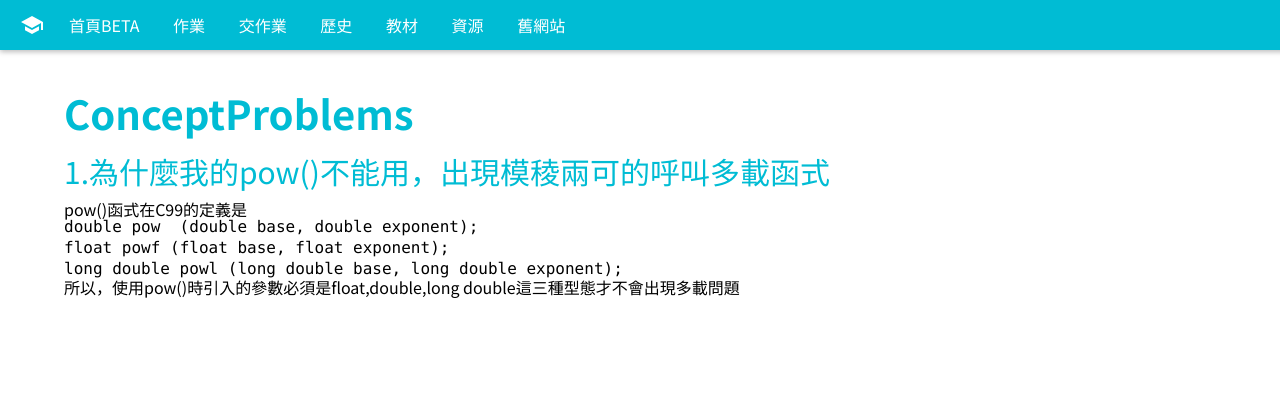
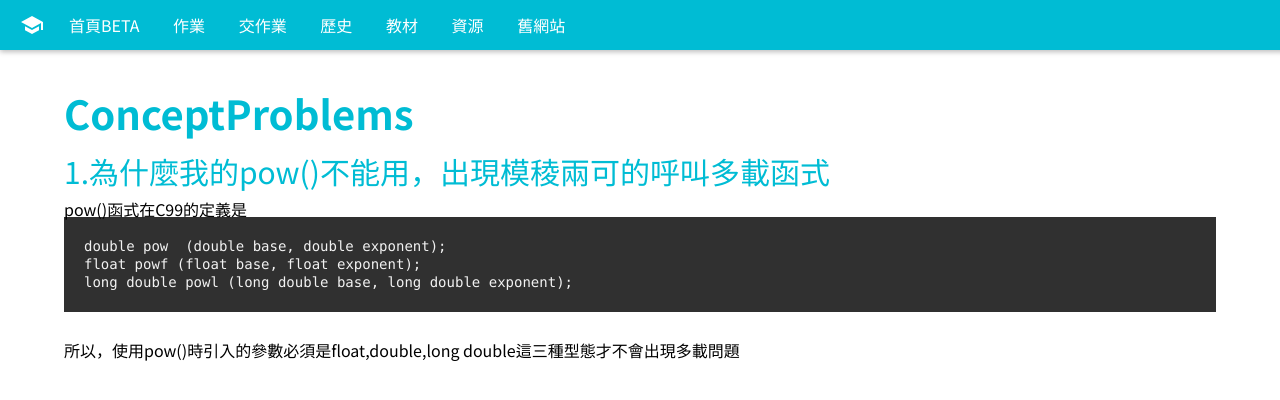
Before and after one commit to NUKCSIE110/ProgrammingStudio, a Jekyll site: the page built from error.md, in a window 1280 px wide. Shown: the top 400 px of the page. Built offline with Jekyll 4.4.1, drawn with Linux system fonts in a browser that asks for light colours.

Commit message:
Update material.css

```diff
--- a/assets/css/material.css
+++ b/assets/css/material.css
@@ -182,6 +182,33 @@
     color: rgb(87, 210, 226);
     transition: 0.5s;
 }
+code, pre {
+  margin-bottom: 30px;
+  font-family: Monaco, "Bitstream Vera Sans Mono", "Lucida Console", Terminal;
+  font-size: 14px;
+  color: #222;
+}
+
+code {
+  padding: 0 3px;
+  background-color: #f2f2f2;
+  border: solid 1px #ddd;
+}
+
+pre {
+  padding: 20px;
+  overflow: auto;
+  color: #f2f2f2;
+  text-shadow: none;
+  background: #303030;
+}
+pre code {
+  padding: 0;
+  color: #f2f2f2;
+  background-color: #303030;
+  border: none;
+}
+
 @media(max-width:1280px){
     .content{
         width:90%;
```
